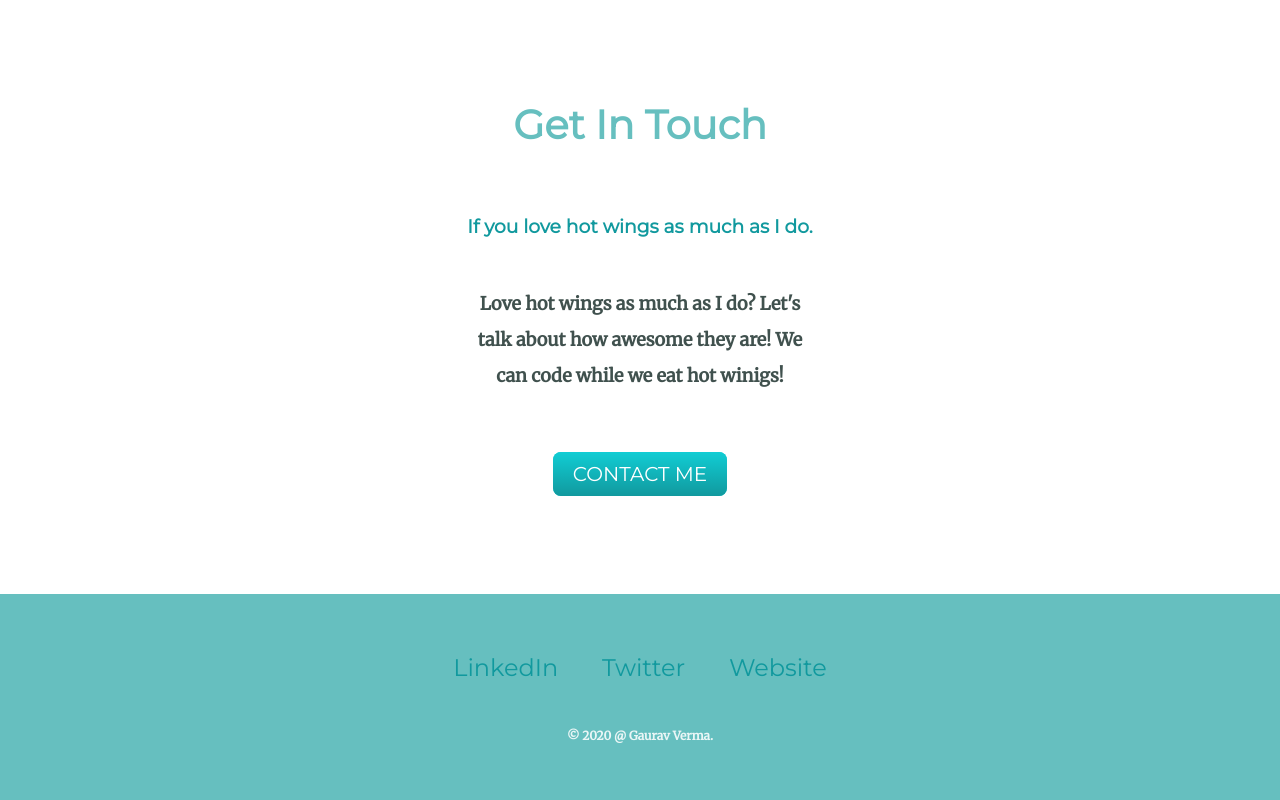
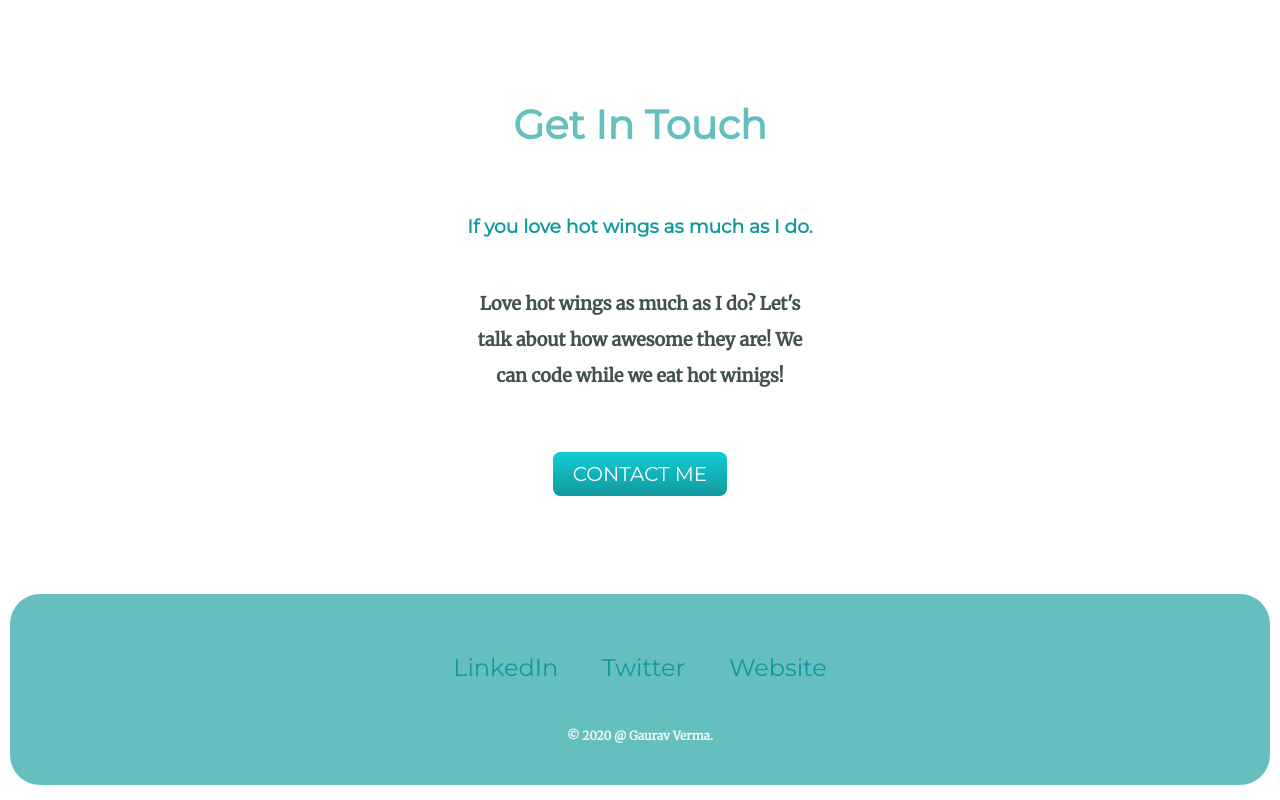
Before and after one commit to MrPerfectGaurav/personal-site, a plain HTML site: page index.html in a window 1280 px wide. Shown: the part 2537-3337 px from the top of the page. Drawn offline with Linux system fonts and the light colour scheme.

Commit message:
Update styles.css

```diff
--- a/css/styles.css
+++ b/css/styles.css
@@ -89,7 +89,12 @@ p{
 }
 .bottom-container{
   background-color: #66bfbf;
-  padding: 50px 0 20px;
+  padding: 50px 0 5px;
+  border-top-left-radius: 30px;
+  border-top-right-radius: 30px;
+  border-bottom-left-radius: 30px;
+  border-bottom-right-radius: 30px;
+  margin: 10px;
 }
 a{
   color: #11999e;
```
